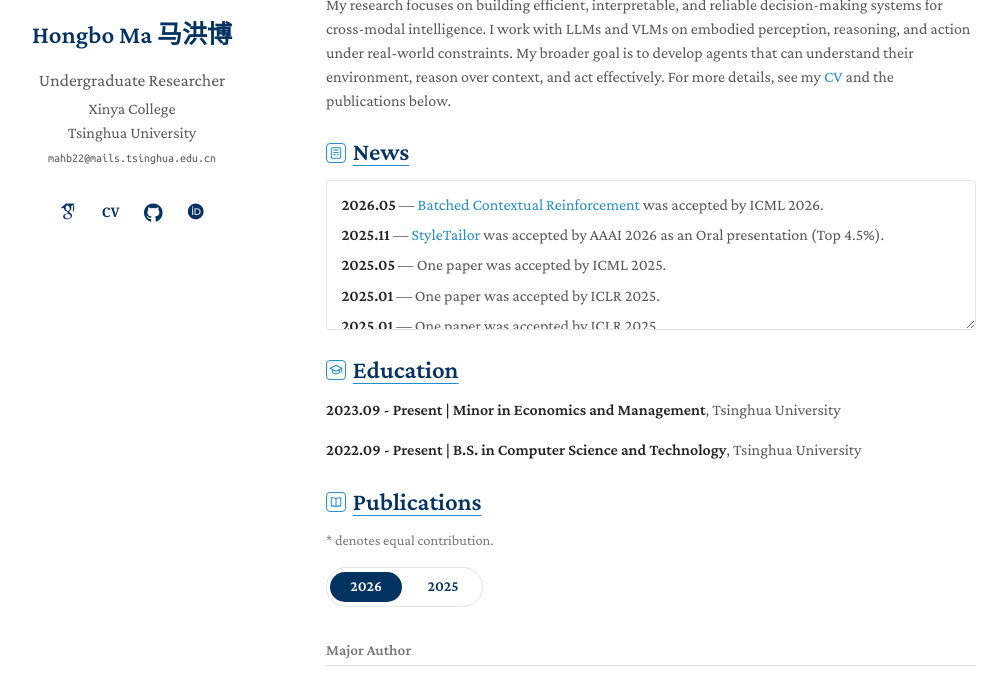
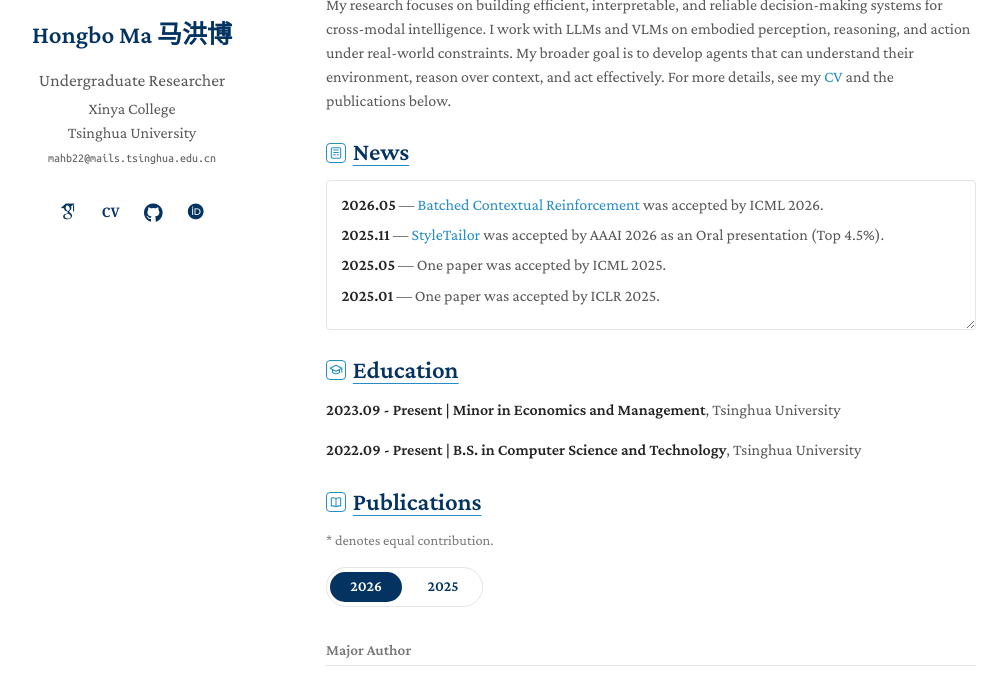
Before and after one commit to Ma-Hongbo/Ma-Hongbo.github.io, a Jekyll site: the page built from _pages/about.md, in a window 1280 px wide and 900 px high, cut to the strip 216-892 px from the top of the window. Shown: the whole strip, without its empty margins (144-1151 px from the left). Built offline with Jekyll 4.4.1, drawn with Linux system fonts in a browser that asks for light colours; some web fonts are replaced; some of the changed lines change nothing that is shown.

Commit message:
Remove duplicate homepage news entries

```diff
--- a/_pages/about.md
+++ b/_pages/about.md
@@ -19,14 +19,6 @@
 <li><strong>2026.05</strong> — <a href="https://arxiv.org/abs/2604.02322">Batched Contextual Reinforcement</a> was accepted by ICML 2026.</li>
 <li><strong>2025.11</strong> — <a href="https://ma-hongbo.github.io/StyleTailor.github.io/">StyleTailor</a> was accepted by AAAI 2026 as an Oral presentation (Top 4.5%).</li>
 <li><strong>2025.05</strong> — One paper was accepted by ICML 2025.</li>
-<li><strong>2025.01</strong> — One paper was accepted by ICLR 2025.</li>
-<li><strong>2025.01</strong> — One paper was accepted by ICLR 2025.</li>
-<li><strong>2025.01</strong> — One paper was accepted by ICLR 2025.</li>
-<li><strong>2025.01</strong> — One paper was accepted by ICLR 2025.</li>
-<li><strong>2025.01</strong> — One paper was accepted by ICLR 2025.</li>
-<li><strong>2025.01</strong> — One paper was accepted by ICLR 2025.</li>
-<li><strong>2025.01</strong> — One paper was accepted by ICLR 2025.</li>
-<li><strong>2025.01</strong> — One paper was accepted by ICLR 2025.</li>
 <li><strong>2025.01</strong> — One paper was accepted by ICLR 2025.</li>
 </ul>
 </div>
```
